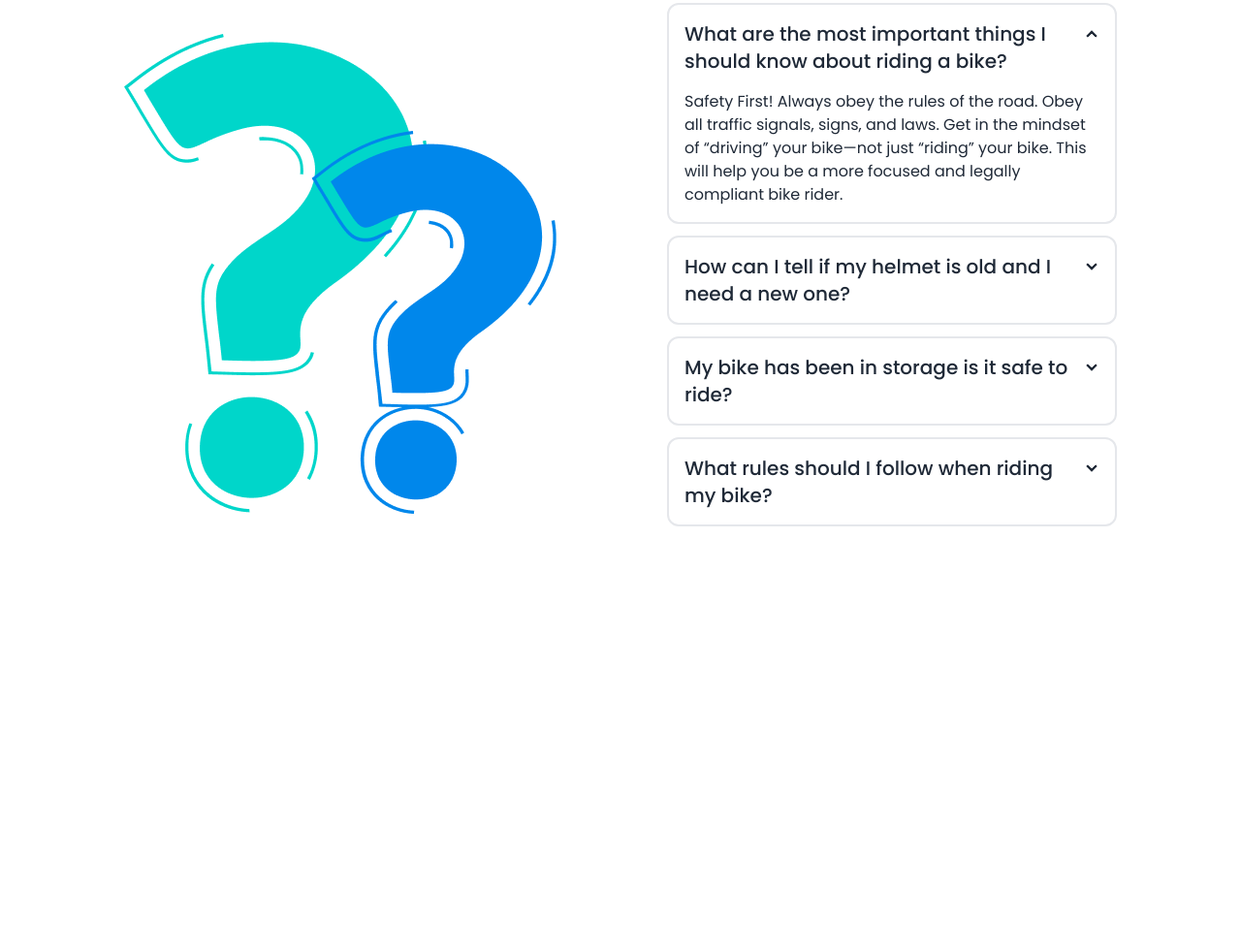
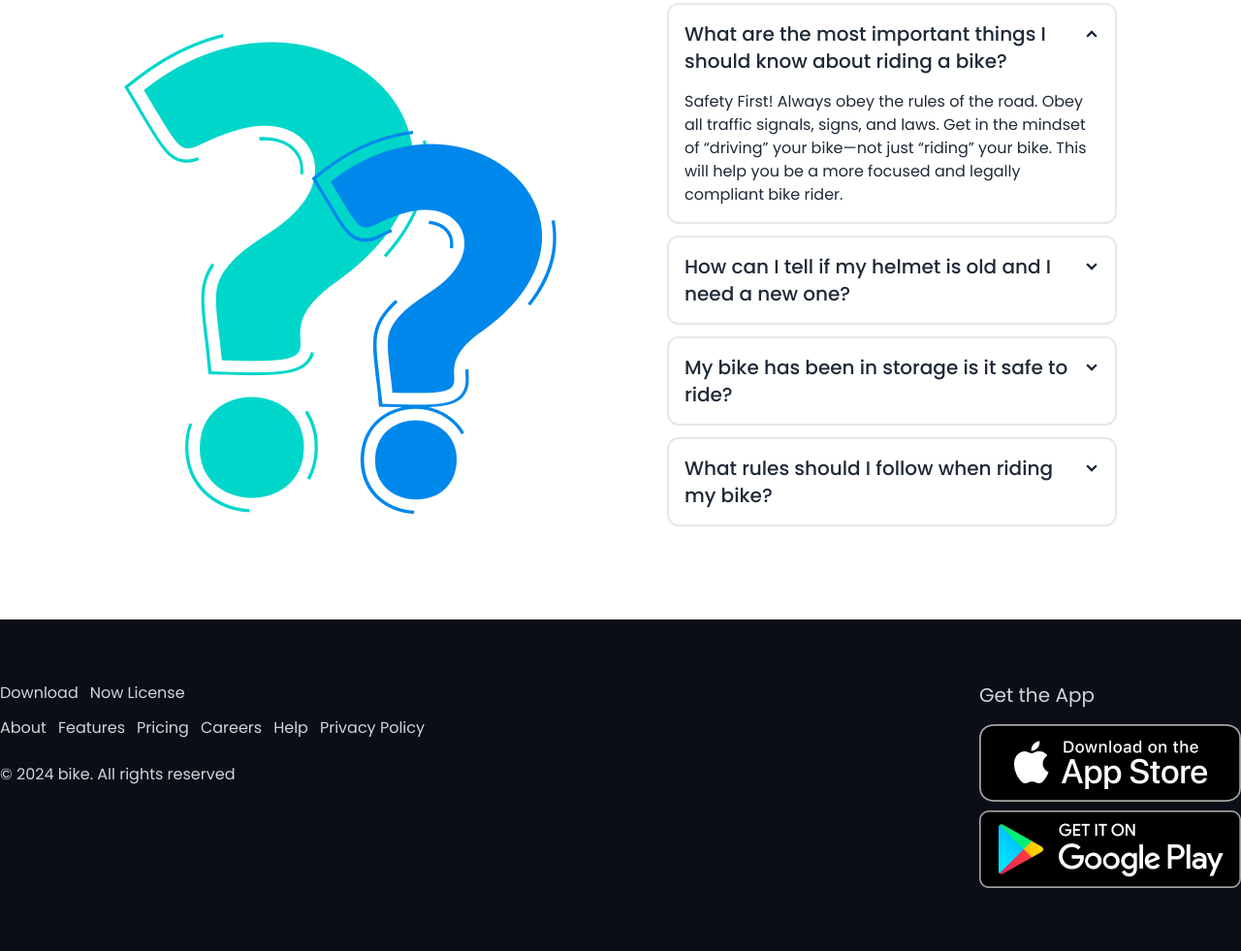
Before and after one commit to mahmud-reza-rafsun/biker_zone, a plain HTML site: page index.html in a window 1280 px wide. Shown: the part 2427-3408 px from the top of the page at 97% size. Before the commit the page ends 3066 px from the top, so only its background shows below. Drawn offline with nearby package versions, Linux system fonts and the light colour scheme.

Commit message:
footer section complete

```diff
--- a/index.html
+++ b/index.html
@@ -320,6 +320,37 @@
             </section>
       </main>
       <!-- Footer Section -->
-       <footer></footer>
+       <footer class="bg-[#0B0D17] text-gray-300">
+        <div class="md:container mx-auto py-16">
+            <div class="flex items-conter justify-between gap-6 flex-col-reverse lg:flex-row ml-5 lg:ml-0">
+                <!-- text section -->
+                <div class="space-y-3">
+                    <div class="flex gap-3">
+                        <ul class="text-base"><li><a href="#">Download</a></li></ul>
+                        <ul><li><a href="#">Now License</a></li></ul>
+                    </div>
+                    <div class="flex gap-3 flex-col lg:flex-row">
+                        <ul class="text-base"><li><a href="#">About</a></li></ul>
+                        <ul class="text-base"><li><a href="#">Features</a></li></ul>
+                        <ul class="text-base"><li><a href="#">Pricing</a></li></ul>
+                        <ul class="text-base"><li><a href="#">Careers</a></li></ul>
+                        <ul class="text-base"><li><a href="#">Help</a></li></ul>
+                        <ul class="text-base"><li><a href="#">Privacy Policy</a></li></ul>
+                    </div>
+                    <div class="pt-3 text-center lg:text-left">
+                        <p>© 2024 bike. All rights reserved</p>
+                    </div>
+                </div>
+                <!-- icons section -->
+                <div class="space-y-4">
+                    <h1 class="text-xl">Get the App</h1>
+                    <div class="space-y-2">
+                        <img src="images/others/ios.png" alt="">
+                        <img src="images/others/android.png" alt="">
+                    </div>
+                </div>
+            </div>
+        </div>
+       </footer>
 </body>
 </html>
```
